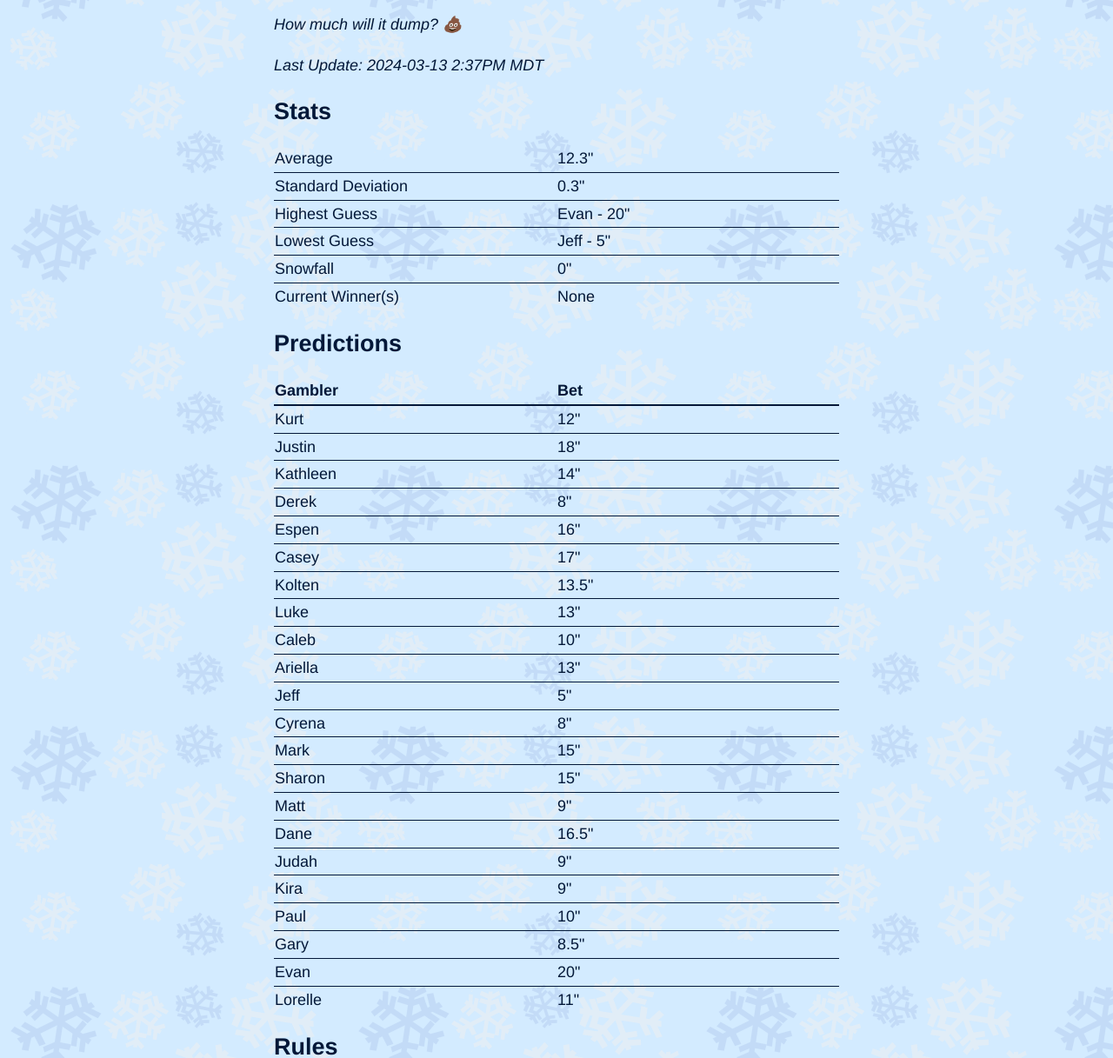
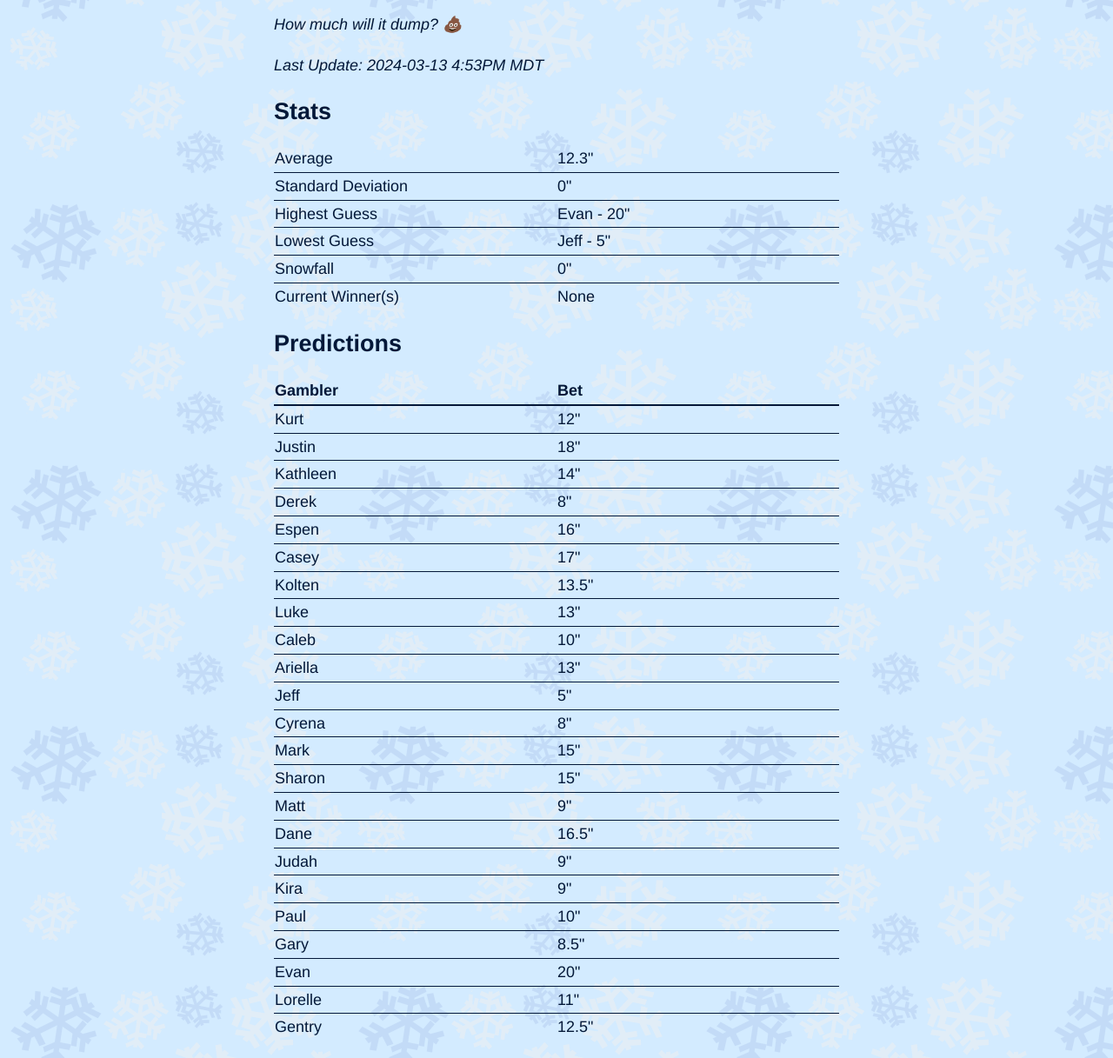
Before and after one commit to jtleniger/jtleniger.github.io, a plain HTML site: page index.html in a window 1280 px wide. Shown: the part 93-1310 px from the top of the page at 87% size. Drawn offline with Linux system fonts and the light colour scheme.

Commit message:
Update index.html

```diff
--- a/index.html
+++ b/index.html
@@ -57,7 +57,7 @@
 <body>
     <h1>The Dumpening</h1>
     <p><em>How much will it dump? 💩</em></p>
-    <p><em>Last Update: 2024-03-13 2:37PM MDT</em></p>
+    <p><em>Last Update: 2024-03-13 4:53PM MDT</em></p>
     <h2>Stats</h2>
     <table>
         <tbody>
@@ -184,6 +184,10 @@
                 <td>Lorelle</td>
                 <td>11"</td>
             </tr>
+            <tr>
+                <td>Gentry</td>
+                <td>12.5"</td>
+            </tr>
         </tbody>
     </table>
     <h2>Rules</h2>
```
